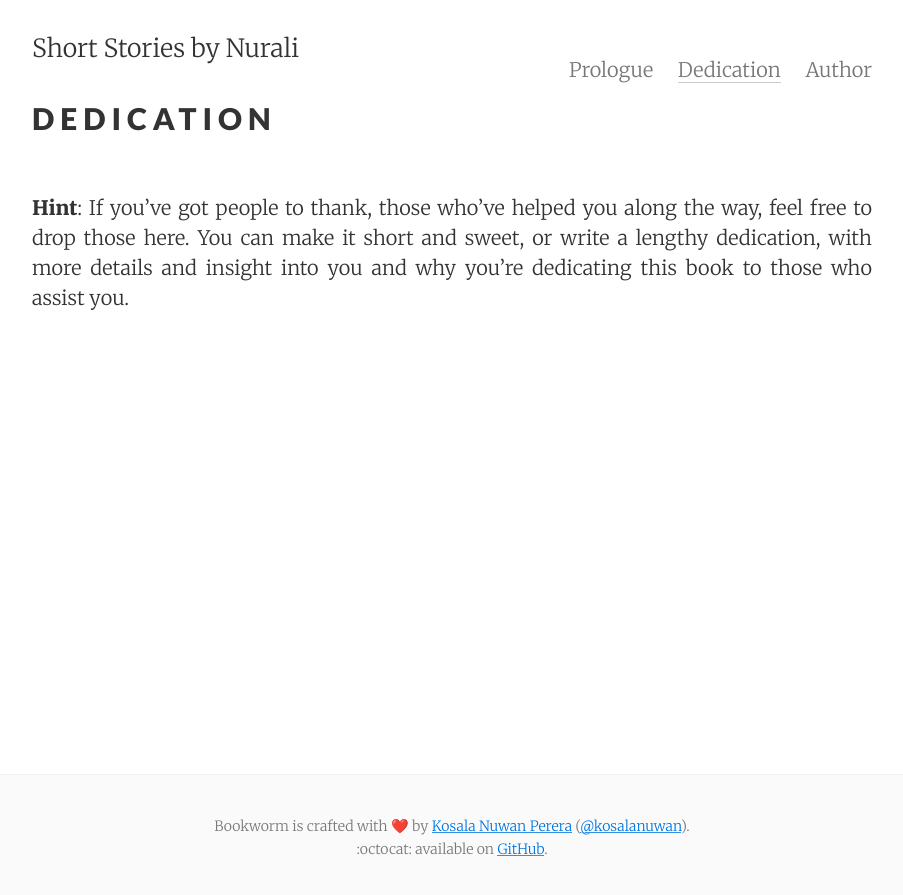
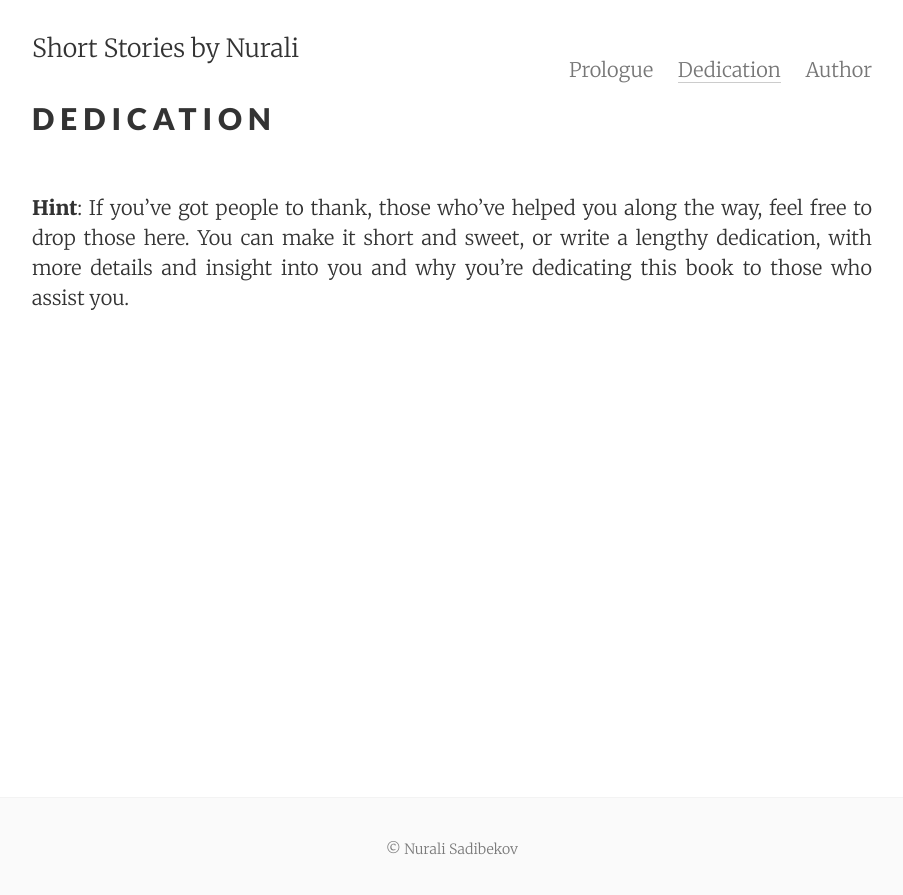
Before and after one commit to sadibekov/short-stories, a Jekyll site: the page built from _pages/dedication.md, in a window 1280 px wide. Shown: the top 895 px of the page, without its empty margins (188-1091 px from the left). Built offline with Jekyll 4.4.1, drawn with Linux system fonts in a browser that asks for light colours; emoji names are drawn with the system emoji font; some web fonts are replaced.

Commit message:
update: change footer title

```diff
--- a/_includes/footer.html
+++ b/_includes/footer.html
@@ -1,8 +1,7 @@
 <footer class="center">
   <div class="measure">
     <small>
-      Bookworm is crafted with :heart: by <a href="http://github.com/kosalanuwan">Kosala Nuwan Perera</a> (<a href="https://twitter.com/kosalanuwan">@kosalanuwan</a>).<br>
-      :octocat: available on <a href="https://github.com/alertbox/bookworm/">GitHub</a>.
+      © Nurali Sadibekov
     </small>
   </div>
 </footer>
```
